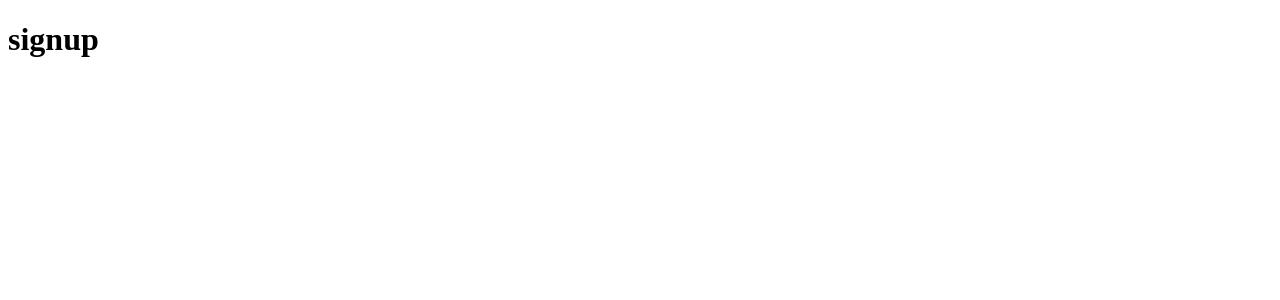
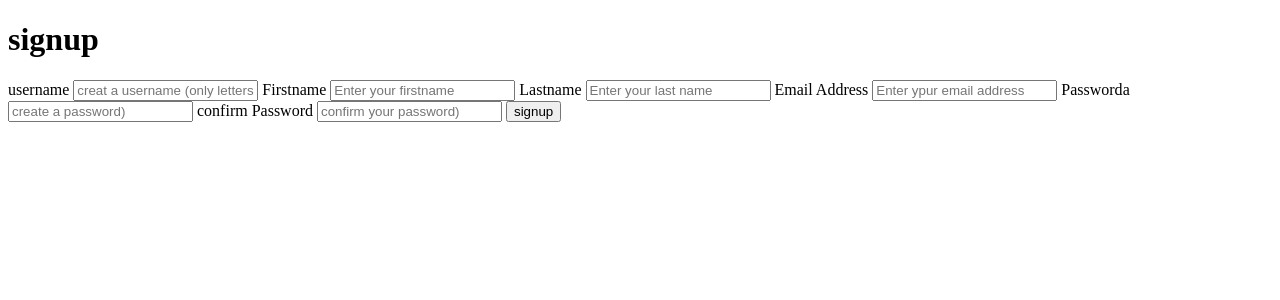
Before and after one commit to infinitegrace/DjangoDir, a Django app: page /signup in a window 1280 px wide. Before the commit the part shown is almost empty. Shown: the top 300 px of the page. Run offline with Django 4.2, Linux system fonts and the light colour scheme.

Commit message:
signup button added

```diff
--- a/sourceproject/templates/authentication/signin.html
+++ b/sourceproject/templates/authentication/signin.html
@@ -0,0 +1 @@
+<h2>Testing templates</h2>
--- a/sourceproject/templates/authentication/signup.html
+++ b/sourceproject/templates/authentication/signup.html
@@ -15,6 +15,32 @@
     <body>
 
         <h1>signup</h1>
+        <form action="/signup" method="post">
+        {% csrf_token %}
+            <label for="">username</label>
+            <input type="text" id="username" name="username" placeholder="creat a username (only letters anf numbers)" required
+            <br>
 
-    </body>
+            <label for="">Firstname</label>
+            <input type="text" id="firstname" name="firstname" placeholder="Enter your firstname" required
+            <br>
+
+            <label for="">Lastname</label>
+            <input type="text" id="Lastname" name="Lastname" placeholder="Enter your last name" required
+            <br>
+
+            <label for="">Email Address</label>
+            <input type="Email" id="Email" name="Email" placeholder="Enter ypur email address" required
+            <br>
+
+            <label for="">Password</label>a
+            <input type="Password" id="pass1" name="pass1" placeholder="create a password)" required
+            <br>
+
+            <label for="">confirm Password</label>
+            <input type="Password" id="pass2" name="pass2" placeholder="confirm your password)" required
+            <br>
+
+            <button type="submit">signup</button>
+        </body>
 </html>
```
